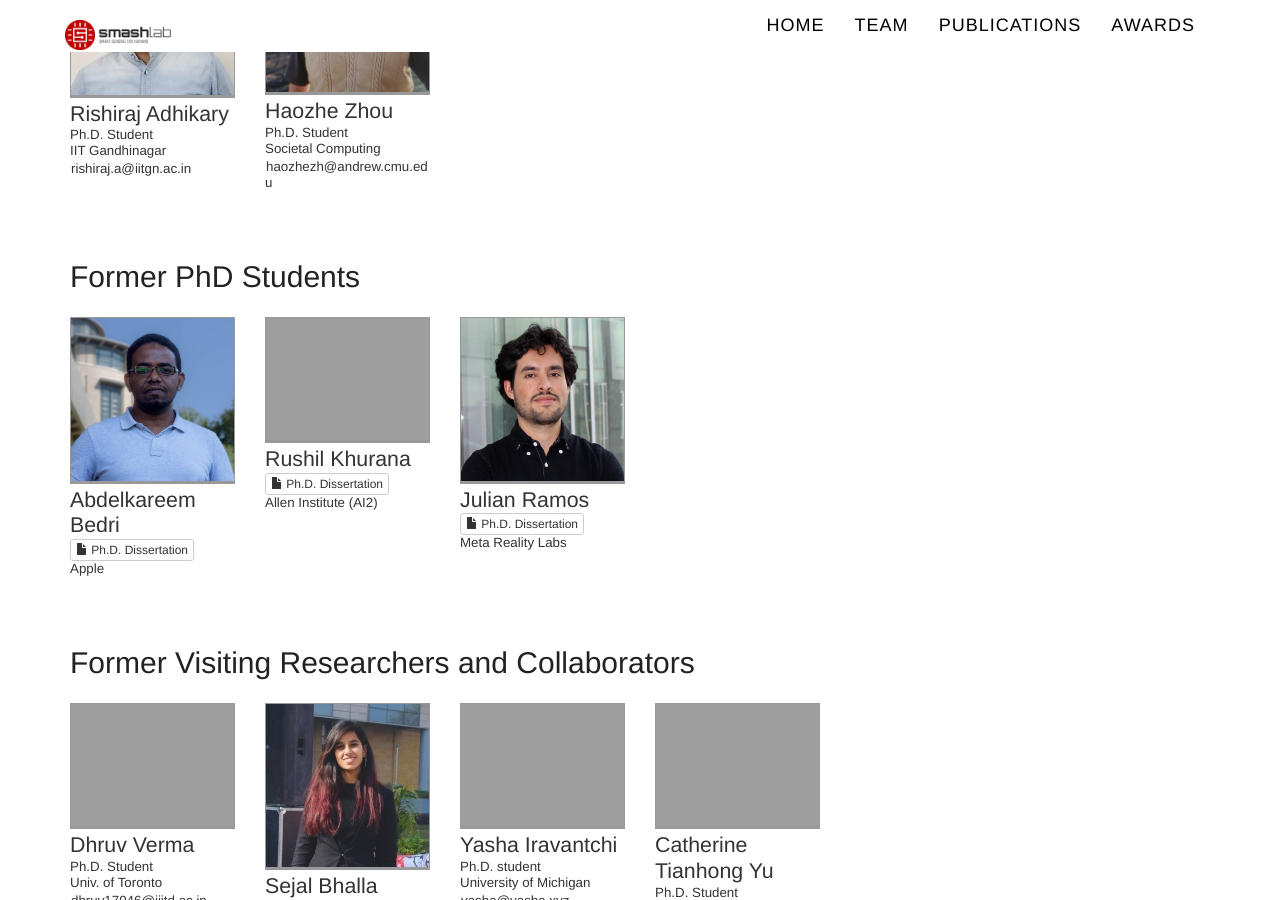
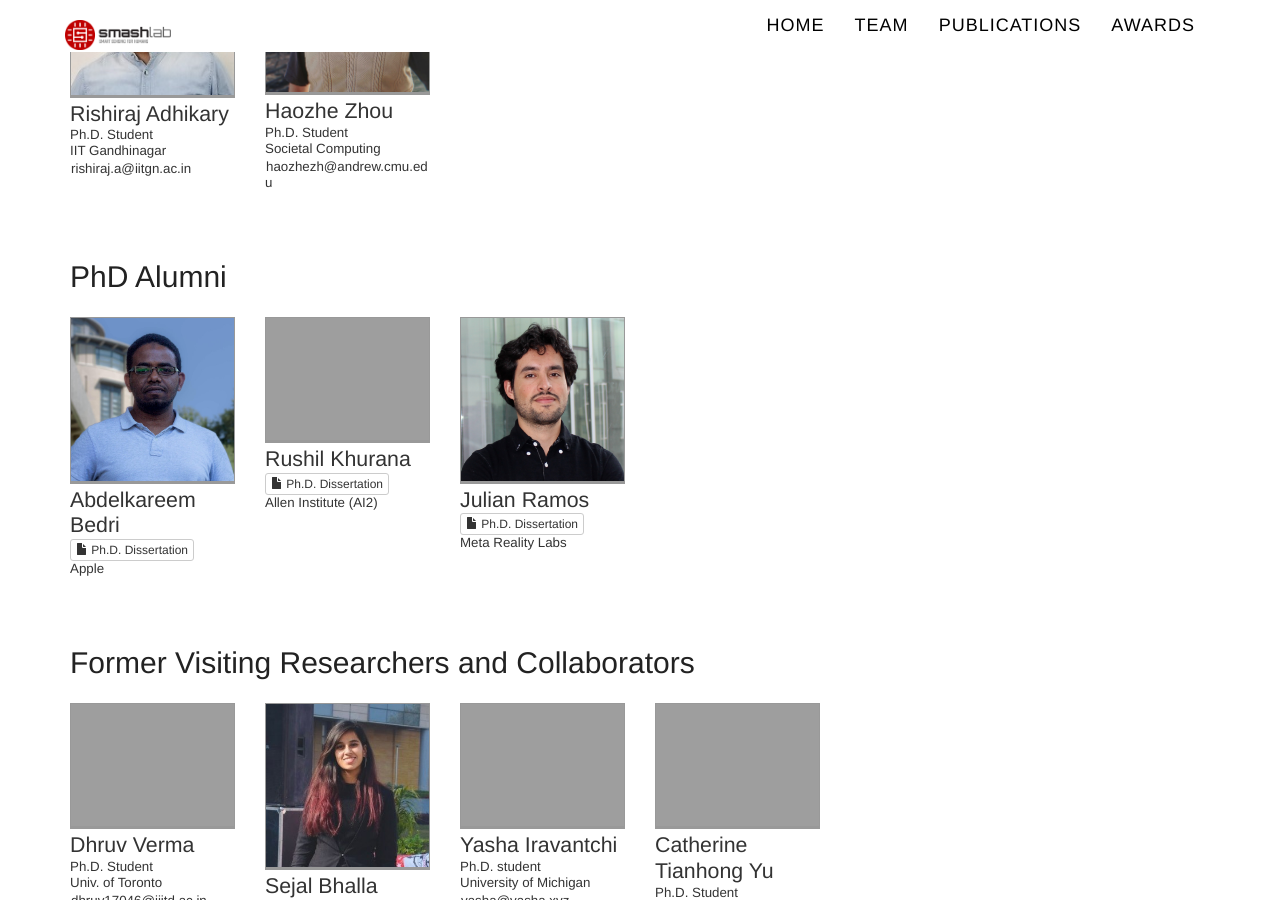
Before and after one commit to cmusmashlab/cmusmashlab.github.io, a Jekyll site: the page built from members/index.html, in a window 1280 px wide and 900 px high, scrolled down 957 px. Built offline with Jekyll 4.4.1, drawn with Linux system fonts in a browser that asks for light colours; nearby versions of some CDN libraries; some web fonts are replaced.

Commit message:
Update index.html

```diff
--- a/members/index.html
+++ b/members/index.html
@@ -67,7 +67,7 @@ redirect_from: /people
 {% endfor %}
 </div> -->
 
-<h1>Former PhD Students</h1>
+<h1>PhD Alumni</h1>
 <div class="row">
 {% for member in alumni %}
 
```
